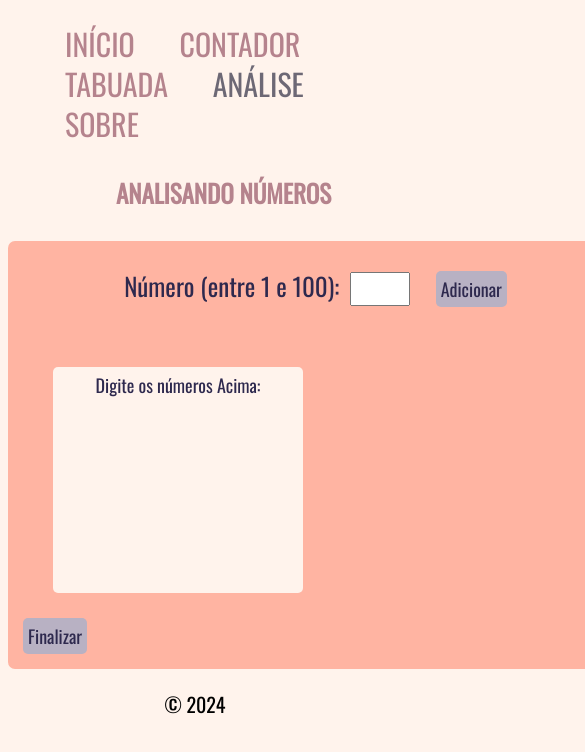
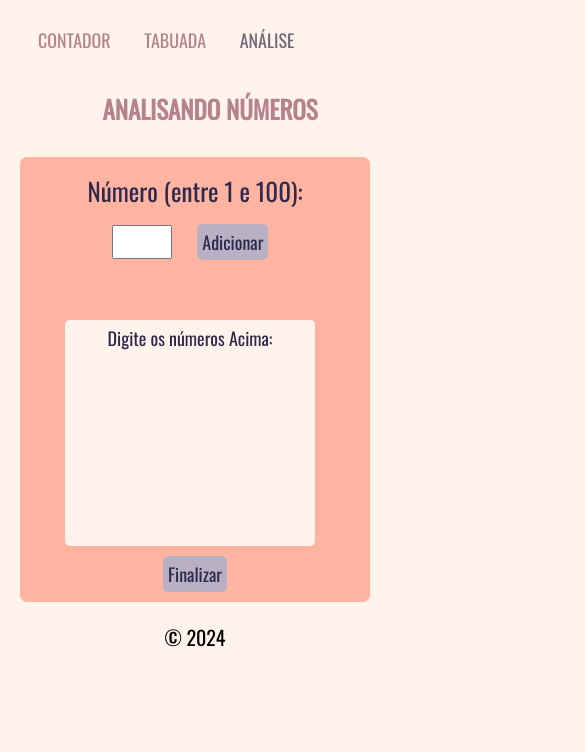
Before and after one commit to yurithai/analisador_numerico, a plain HTML site: page index.html in a window 390 px wide. Shown: the top 752 px of the page, 585 px wide, since content can reach past the window. Drawn offline with nearby package versions, Linux system fonts and the light colour scheme.

Commit message:
adicionando o @media

```diff
--- a/style.css
+++ b/style.css
@@ -109,3 +109,28 @@ footer {
     font-size: 20px;
     text-align: center;
 }
+
+@media screen and (max-width: 760px) {
+    .link-header{
+        font-size: 18px;
+        margin-right: 30px;
+    }
+
+    header {
+        margin: 20px 0 0 30px;
+    }
+
+    .link-header:nth-child(1), .link-header:nth-child(5) {
+        display: none;
+    }
+
+    .wrapper {
+        width: 350px;
+        padding-bottom: 10px;
+    }
+
+    #btn-fin {
+        margin: auto;
+        display: block;
+    }
+}
```
